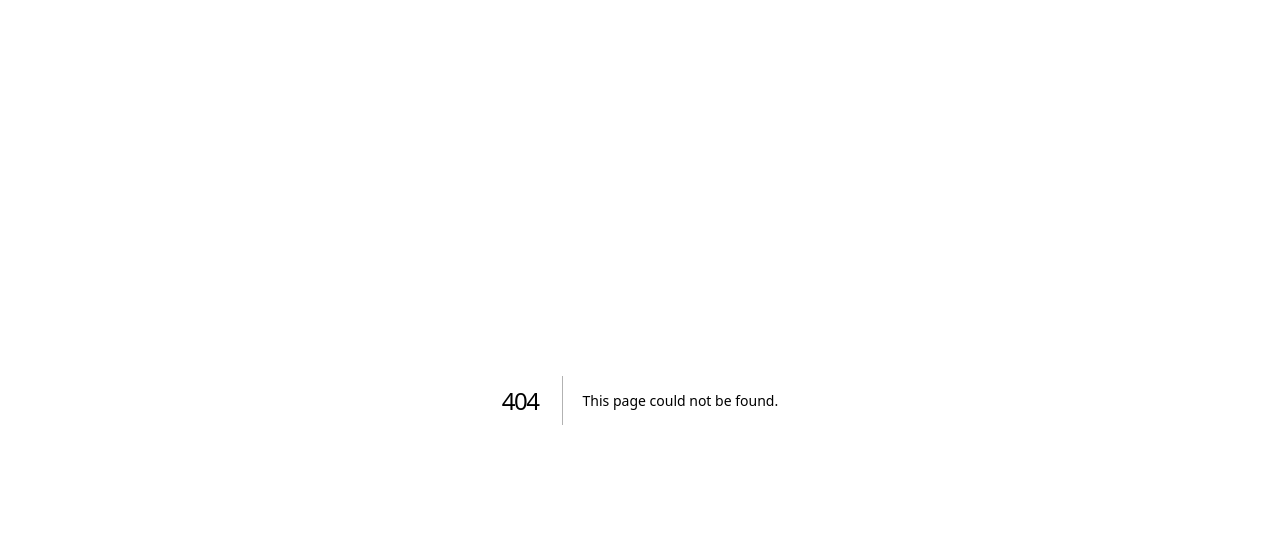
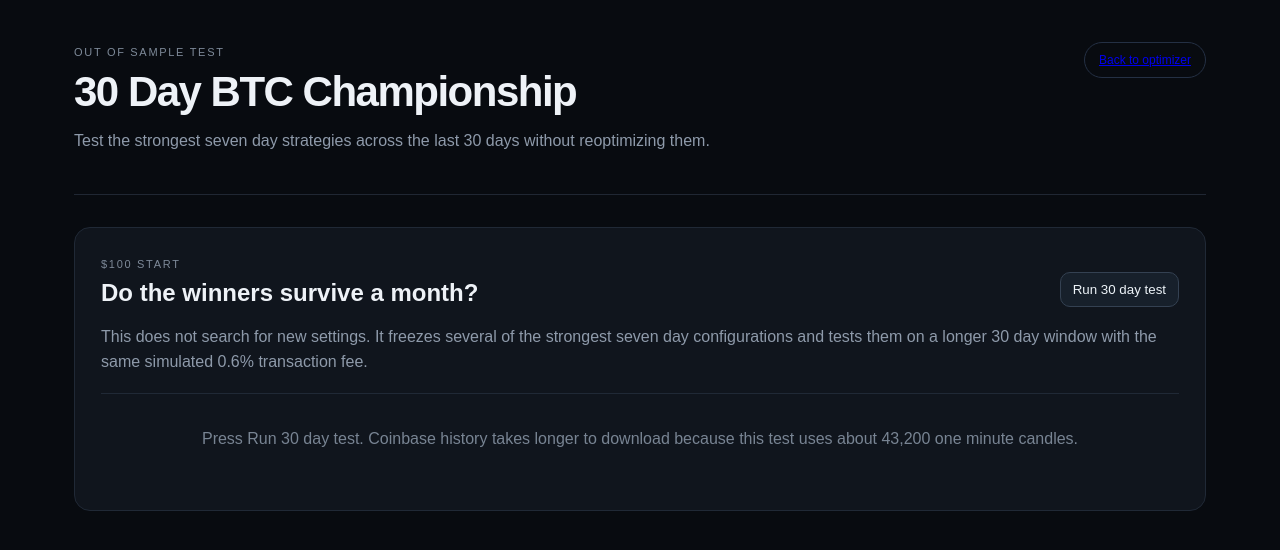
Before and after one commit to jcabinetry/btc-reversal-trader, a Next.js app: page /month-test in a window 1280 px wide. Before the commit this address had no page. Shown: the top 550 px of the page. Built offline with nearby package versions, Linux system fonts and the light colour scheme.

Commit message:
Add 30 day test dashboard

```diff
--- /dev/null
+++ b/app/month-test/page.js
@@ -0,0 +1,17 @@
+'use client';
+import {useState} from 'react';
+export default function MonthTest(){
+ const [data,setData]=useState(null),[status,setStatus]=useState('idle'),[error,setError]=useState('');
+ async function run(){setStatus('loading');setError('');try{const r=await fetch('/api/month-test',{cache:'no-store'}),d=await r.json();if(!r.ok||d.error)throw new Error(d.error||'30 day test failed');setData(d);setStatus('done');}catch(e){setError(e.message);setStatus('error');}}
+ return <main><header><div><span className="eyebrow">OUT OF SAMPLE TEST</span><h1>30 Day BTC Championship</h1><p>Test the strongest seven day strategies across the last 30 days without reoptimizing them.</p></div><a className="live" href="/optimizer">Back to optimizer</a></header>
+ <section className="panel" style={{marginTop:32}}><div className="panelHead"><div><span className="eyebrow">$100 START</span><h2>Do the winners survive a month?</h2></div><button onClick={run} disabled={status==='loading'}>{status==='loading'?'Downloading 30 days...':data?'Run again':'Run 30 day test'}</button></div>
+ <p className="panelCopy">This does not search for new settings. It freezes several of the strongest seven day configurations and tests them on a longer 30 day window with the same simulated 0.6% transaction fee.</p>
+ {status==='idle'&&<div className="empty">Press Run 30 day test. Coinbase history takes longer to download because this test uses about 43,200 one minute candles.</div>}
+ {status==='loading'&&<div className="empty">Downloading and replaying roughly 43,200 BTC candles. Rate limit retries are automatic, so this can take a little while.</div>}
+ {status==='error'&&<div className="empty errorText">30 day test could not finish: {error}</div>}
+ {data&&<><div className="benchmarkRow"><Metric label="CANDLES" value={data.candles.toLocaleString()}/><Metric label="BUY AND HOLD" value={`$${data.buyHoldEnding.toFixed(2)}`}/><Metric label="HOLD RETURN" value={`${data.buyHoldReturnPct>=0?'+':''}${data.buyHoldReturnPct.toFixed(2)}%`}/></div>
+ <div className="backtestSummary"><strong>Best 30 day bot: {data.best.name} at ${data.best.endingBalance.toFixed(2)}</strong><span>{data.best.endingBalance>data.buyHoldEnding?'It beat buy and hold in this 30 day window.':'Buy and hold still beat the best tested bot in this 30 day window.'}</span></div>
+ <div className="rankList">{data.results.map((s,i)=><div className={`rankRow ${s.endingBalance>data.buyHoldEnding?'beatHold':''}`} key={s.name}><div className="rankNum">#{i+1}</div><div className="rankName"><strong>{s.name}: {s.minutes} minute EMA {s.fast}/{s.slow}</strong><span>Confirm {(s.confirm*100).toFixed(2)}%, min profit {(s.minProfit*100).toFixed(2)}%, stop {(s.stop*100).toFixed(2)}%.</span></div><RM label="ENDING" value={`$${s.endingBalance.toFixed(2)}`}/><RM label="RETURN" value={`${s.returnPct>=0?'+':''}${s.returnPct.toFixed(2)}%`}/><RM label="TRADES" value={String(s.trades)}/><RM label="FEES" value={`$${s.fees.toFixed(2)}`}/><RM label="WIN RATE" value={`${s.winRate.toFixed(1)}%`}/><RM label="DRAWDOWN" value={`${s.maxDrawdown.toFixed(1)}%`}/><div className="holdBadge">{s.endingBalance>data.buyHoldEnding?'BEAT HOLD':'BELOW HOLD'}</div></div>)}</div></>}
+ </section></main>;
+}
+function Metric({label,value}){return <div className="metric"><span>{label}</span><strong>{value}</strong></div>};function RM({label,value}){return <div className="rankMetric"><span>{label}</span><strong>{value}</strong></div>};
```
